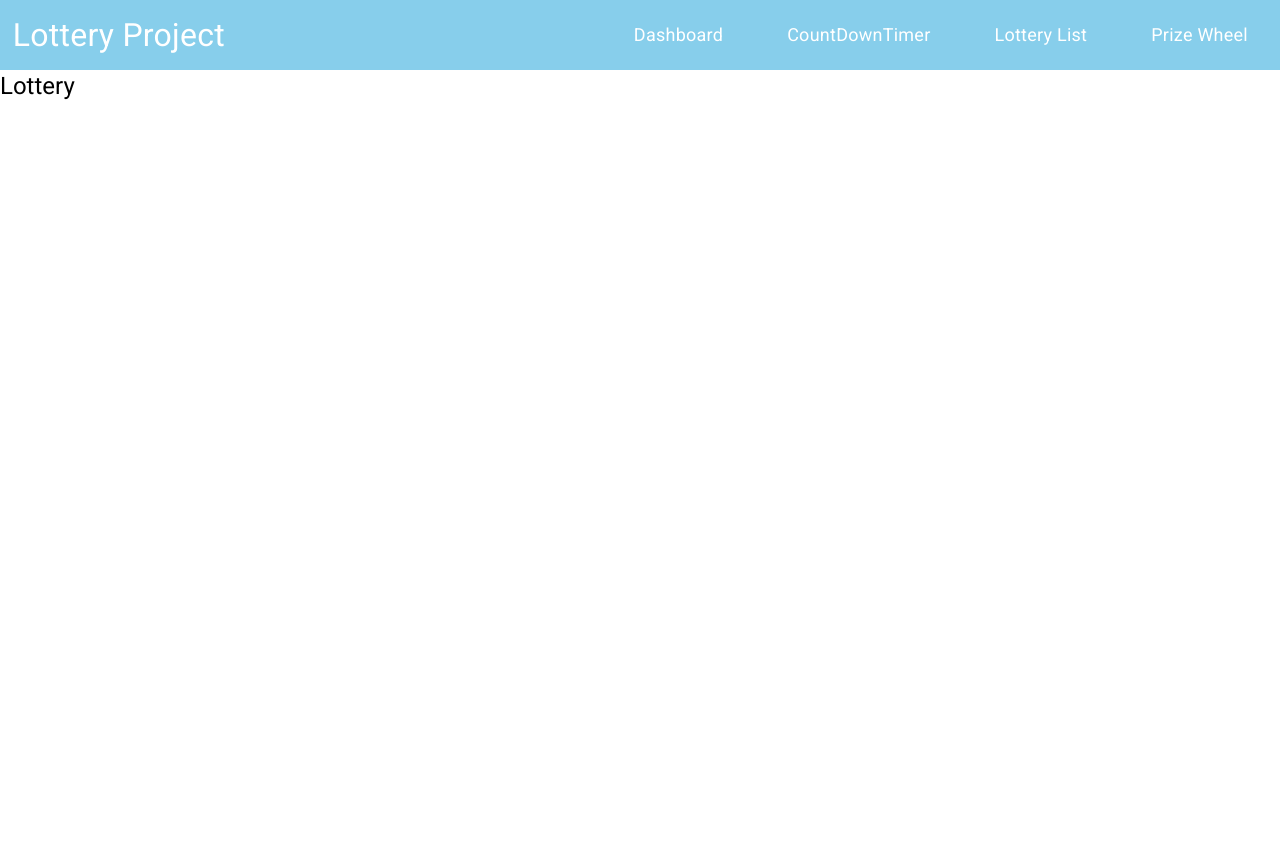
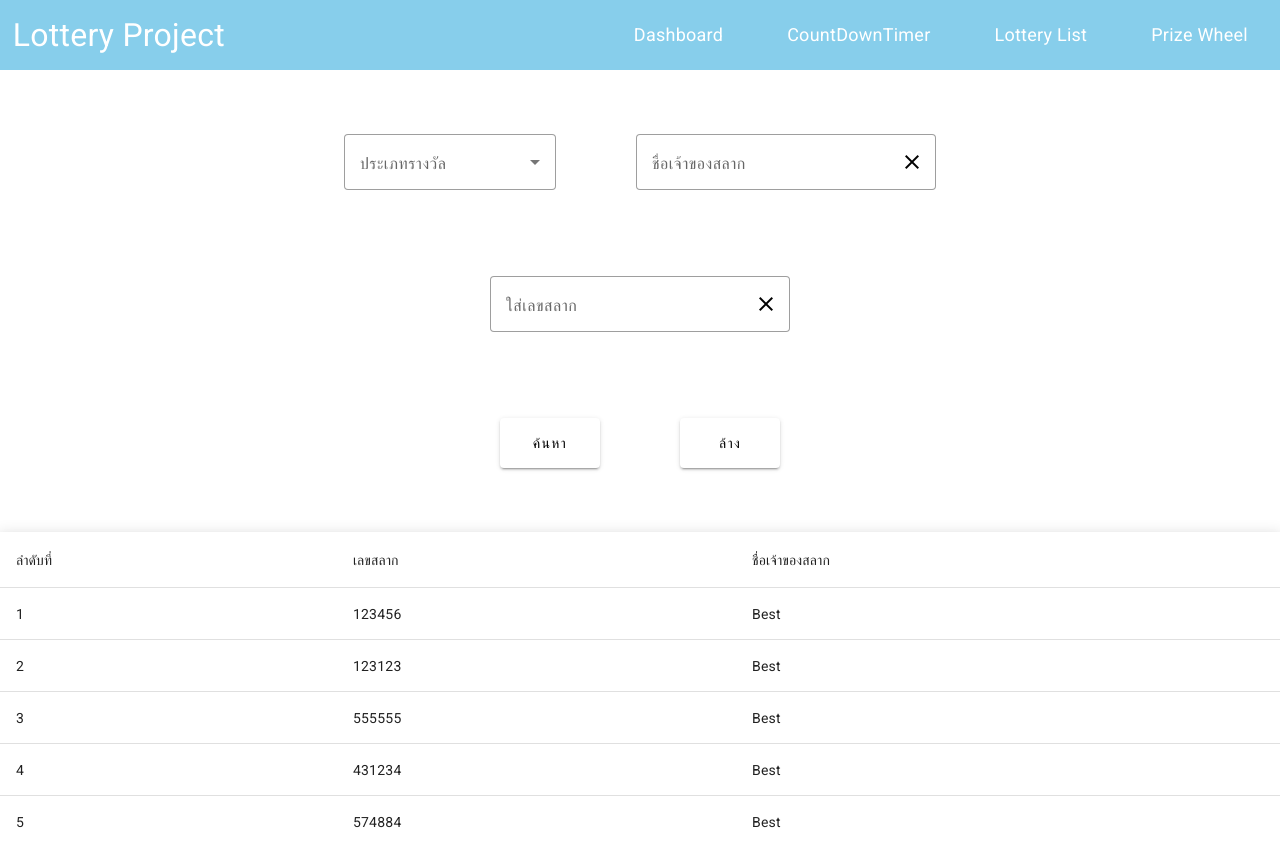
Before and after one commit to bossodiz/lottery-front, an Angular app: page /lottery in a window 1280 px wide. Before the commit the page ends 800 px from the top, so only its background shows below. Built offline with nearby package versions, Linux system fonts and the light colour scheme.

Commit message:
fix bug countdown // update lotteryList

```diff
--- a/src/app/app.module.ts
+++ b/src/app/app.module.ts
@@ -25,6 +25,7 @@ import { MatAutocompleteModule } from '@angular/material/autocomplete';
 import { HttpClientModule, provideHttpClient, withInterceptors } from '@angular/common/http';
 import { authInterceptor } from '../service/auth.interceptor';
 import { MatListModule } from '@angular/material/list';
+import {MatTableModule} from '@angular/material/table';
 Chart.register(...registerables)
 
 @NgModule({
@@ -54,6 +55,9 @@ Chart.register(...registerables)
     MatGridListModule,
     MatCardModule,
     MatListModule,
+    MatTableModule,
+
+
   ],
   providers: [
     provideHttpClient(
--- a/src/app/count-down-timer/count-down-timer.component.html
+++ b/src/app/count-down-timer/count-down-timer.component.html
@@ -7,7 +7,7 @@
   </div>
 
   <div class="panel-content">
-    <mat-form-field class="field-timer">
+    <mat-form-field class="field-timer" appearance="outline">
       <mat-label>Minutes</mat-label>
       <input matInput type="text" [(ngModel)]="minutes" maxlength="6" [disabled]="disableInput()" (keypress)="onlyNumberKey($event)">
       @if (minutes) {
@@ -17,7 +17,7 @@
       }
     </mat-form-field>
 
-    <mat-form-field class="field-timer">
+    <mat-form-field class="field-timer" appearance="outline">
       <mat-label>Seconds</mat-label>
       <input matInput type="text" [(ngModel)]="seconds" maxlength="7" [disabled]="disableInput()" (keypress)="onlyNumberKey($event)">
       @if (seconds) {
--- a/src/app/count-down-timer/count-down-timer.component.ts
+++ b/src/app/count-down-timer/count-down-timer.component.ts
@@ -6,10 +6,11 @@ import { interval, Subscription } from 'rxjs';
   styleUrls: ['./count-down-timer.component.css']
 })
 export class CountDownTimerComponent implements OnDestroy {
-  minutes: number = 0;
-  seconds: number = 0;
+  minutes: any = 0;
+  seconds: any = 0;
   remainingSeconds: number = 0;
   keepTime: number = 0;
+  convertMinToSecond : number = 60;
   countdownSubscription: Subscription | undefined;
   isCounting: boolean = false;
   showTime: boolean = false;
@@ -65,7 +66,7 @@ export class CountDownTimerComponent implements OnDestroy {
       return ;
     }
     if (this.remainingSeconds === 0) {
-      this.remainingSeconds = this.minutes * 60 + this.seconds;
+      this.remainingSeconds = (parseInt(this.minutes) * this.convertMinToSecond ) + parseInt(this.seconds);
     }
 
     this.audioLongTime.play();
--- a/src/app/lottery/lottery.component.css
+++ b/src/app/lottery/lottery.component.css
@@ -0,0 +1,29 @@
+body, html {
+  height: 100%;
+  margin: 0;
+  display: flex;
+  justify-content: center;
+  align-items: center;
+}
+
+.field {
+  width: 300px;
+}
+
+.panel-content {
+  display: flex;
+  gap: 5rem;
+  justify-content: center;
+  padding-top: 5%;
+}
+.button-timer {
+  width: 100px;
+  height: 50px;
+}
+
+.table-container {
+  width: 80%;
+  margin: auto;
+  max-width: 10px;
+
+}
--- a/src/app/lottery/lottery.component.html
+++ b/src/app/lottery/lottery.component.html
@@ -1 +1,63 @@
-<h1>Lottery</h1>
+<div class="panel-content">
+  <mat-form-field appearance="fill" appearance="outline">
+    <mat-label>ประเภทรางวัล</mat-label>
+    <mat-select>
+      <mat-option value="">รางวัลที่ 1</mat-option>
+      <mat-option value="">รางวัลที่ 2</mat-option>
+      <mat-option value="">รางวัลที่ 3</mat-option>
+      <mat-option value="">รางวัลที่ 4</mat-option>
+      <mat-option value="">รางวัลที่ 5</mat-option>
+    </mat-select>
+  </mat-form-field>
+
+  <mat-form-field class="field" appearance="outline">
+    <mat-label>ชื่อเจ้าของสลาก</mat-label>
+    <input matInput type="text"  maxlength="10" [(ngModel)]="name" >
+
+    <button matSuffix mat-icon-button aria-label="Clear"  (click)="name = '' ">
+      <mat-icon>close</mat-icon>
+    </button>
+
+  </mat-form-field>
+</div>
+<div class="panel-content">
+  <mat-form-field class="field" appearance="outline">
+    <mat-label>ใส่เลขสลาก</mat-label>
+    <input matInput type="text"  maxlength="6" [(ngModel)]="digit" (keypress)="onlyNumberKey($event)">
+
+    <button matSuffix mat-icon-button aria-label="Clear" (click)="digit = '' ">
+      <mat-icon>close</mat-icon>
+    </button>
+
+  </mat-form-field>
+</div>
+<div class="panel-content">
+  <button mat-raised-button class="button-timer"  >ค้นหา</button>
+  <button mat-raised-button class="button-timer"  >ล้าง</button>
+</div>
+<div class="panel-content">
+  <table mat-table [dataSource]="dataSource" class="table-container mat-elevation-z8">
+    ฟหกฟหก
+    <!-- ลำดับที่ Column -->
+    <ng-container matColumnDef="order">
+      <th mat-header-cell *matHeaderCellDef> ลำดับที่ </th>
+      <td mat-cell *matCellDef="let element"> {{element.order}} </td>
+    </ng-container>
+
+    <!-- เลขสลาก Column -->
+    <ng-container matColumnDef="lotteryNumber">
+      <th mat-header-cell *matHeaderCellDef> เลขสลาก </th>
+      <td mat-cell *matCellDef="let element"> {{element.lotteryNumber}} </td>
+    </ng-container>
+
+    <!-- ชื่อเจ้าของสลาก Column -->
+    <ng-container matColumnDef="ownerName">
+      <th mat-header-cell *matHeaderCellDef> ชื่อเจ้าของสลาก </th>
+      <td mat-cell *matCellDef="let element"> {{element.ownerName}} </td>
+    </ng-container>
+
+    <!-- ใส่ Column ที่สร้างไว้เข้ากับแถวข้อมูล -->
+    <tr mat-header-row *matHeaderRowDef="displayedColumns"></tr>
+    <tr mat-row *matRowDef="let row; columns: displayedColumns;"></tr>
+  </table>
+</div>
--- a/src/app/lottery/lottery.component.ts
+++ b/src/app/lottery/lottery.component.ts
@@ -1,10 +1,33 @@
 import { Component } from '@angular/core';
-
+export interface Lottery {
+  order: number;
+  lotteryNumber: string;
+  ownerName: string;
+}
 @Component({
   selector: 'app-lottery',
   templateUrl: './lottery.component.html',
   styleUrl: './lottery.component.css'
 })
+
 export class LotteryComponent {
+  name: string = '';
+  digit: string = '';
 
+
+  displayedColumns: string[] = ['order', 'lotteryNumber', 'ownerName'];
+  dataSource: Lottery[] = [
+    { order: 1, lotteryNumber: '123456', ownerName: 'Best' },
+    { order: 2, lotteryNumber: '123123', ownerName: 'Best' },
+    { order: 3, lotteryNumber: '555555', ownerName: 'Best' },
+    { order: 4, lotteryNumber: '431234', ownerName: 'Best' },
+    { order: 5, lotteryNumber: '574884', ownerName: 'Best' },
+
+  ];
+
+  onlyNumberKey(event: KeyboardEvent) {
+    if (event.keyCode > 31 && (event.keyCode < 48 || event.keyCode > 57))
+      return false;
+    return true;
+  }
 }
```
